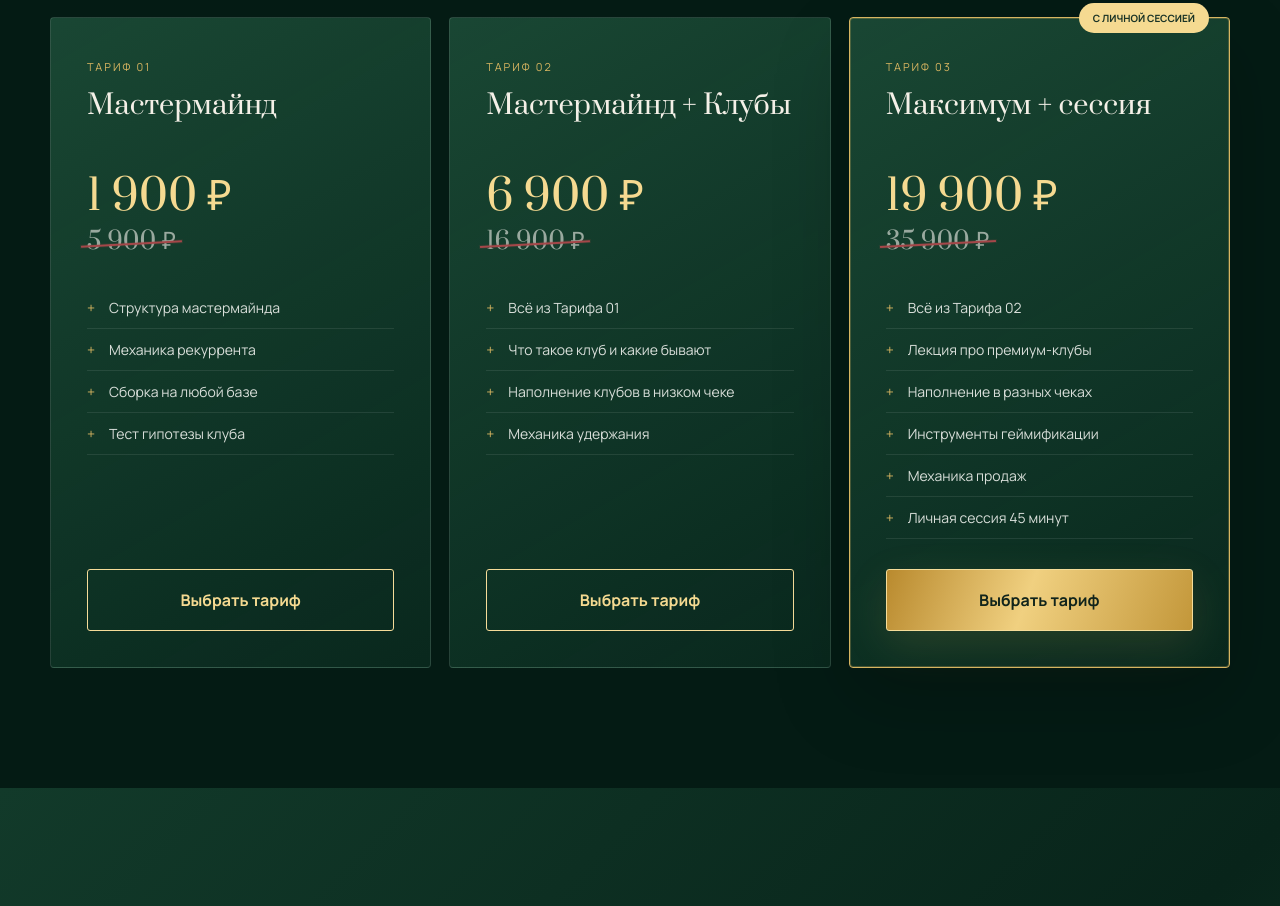
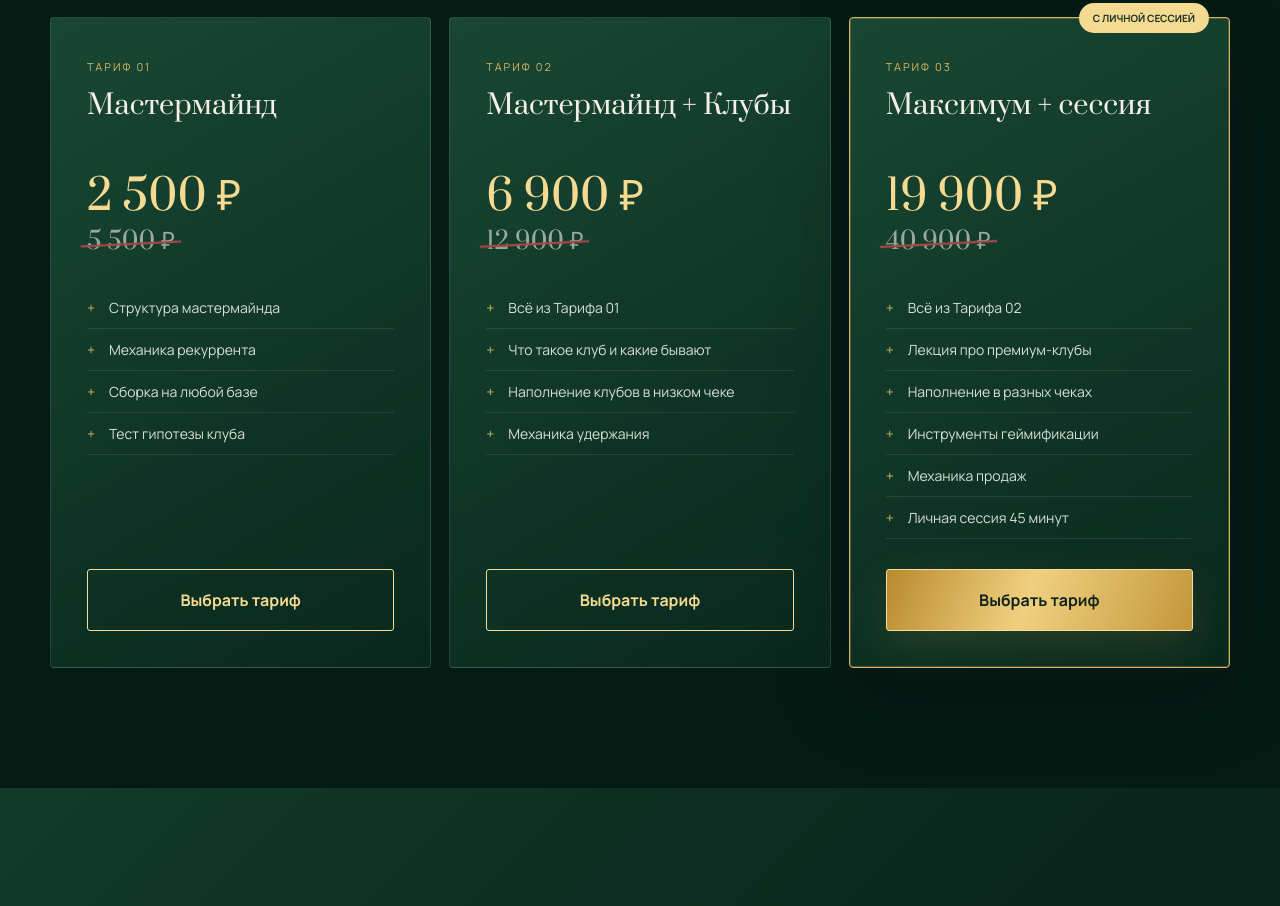
Before and after one commit to sergey9lap-sys/mk-mm, a website: page index.html in a window 1280 px wide. Shown: the part 4086-4992 px from the top of the page. Drawn offline with Linux system fonts and the light colour scheme; a script that the page names is missing.

Commit message:
Update tariff prices

```diff
--- a/index.html
+++ b/index.html
@@ -77,20 +77,20 @@
       <div class="tariff-grid">
         <article class="tariff-card">
           <div><small>Тариф 01</small><h3>Мастермайнд</h3></div>
-          <div class="price"><strong>1 900 ₽</strong><del>5 900 ₽</del></div>
+          <div class="price"><strong>2 500 ₽</strong><del>5 500 ₽</del></div>
           <ul><li>Структура мастермайнда</li><li>Механика рекуррента</li><li>Сборка на любой базе</li><li>Тест гипотезы клуба</li></ul>
           <a class="button button--outline" href="https://agkedu.getcourse.ru/tg_subscribe" target="_blank" rel="noreferrer" data-widget-open="1" aria-haspopup="dialog">Выбрать тариф</a>
         </article>
         <article class="tariff-card">
           <div><small>Тариф 02</small><h3>Мастермайнд + Клубы</h3></div>
-          <div class="price"><strong>6 900 ₽</strong><del>16 900 ₽</del></div>
+          <div class="price"><strong>6 900 ₽</strong><del>12 900 ₽</del></div>
           <ul><li>Всё из Тарифа 01</li><li>Что такое клуб и какие бывают</li><li>Наполнение клубов в низком чеке</li><li>Механика удержания</li></ul>
           <a class="button button--outline" href="https://agkedu.getcourse.ru/tg_subscribe" target="_blank" rel="noreferrer" data-widget-open="2" aria-haspopup="dialog">Выбрать тариф</a>
         </article>
         <article class="tariff-card tariff-card--featured">
           <span class="badge">С личной сессией</span>
           <div><small>Тариф 03</small><h3>Максимум + сессия</h3></div>
-          <div class="price"><strong>19 900 ₽</strong><del>35 900 ₽</del></div>
+          <div class="price"><strong>19 900 ₽</strong><del>40 900 ₽</del></div>
           <ul><li>Всё из Тарифа 02</li><li>Лекция про премиум-клубы</li><li>Наполнение в разных чеках</li><li>Инструменты геймификации</li><li>Механика продаж</li><li>Личная сессия 45 минут</li></ul>
           <a class="button" href="https://agkedu.getcourse.ru/tg_subscribe" target="_blank" rel="noreferrer" data-widget-open="3" aria-haspopup="dialog">Выбрать тариф</a>
         </article>
```
Also changed, not shown: dist/index.html.
